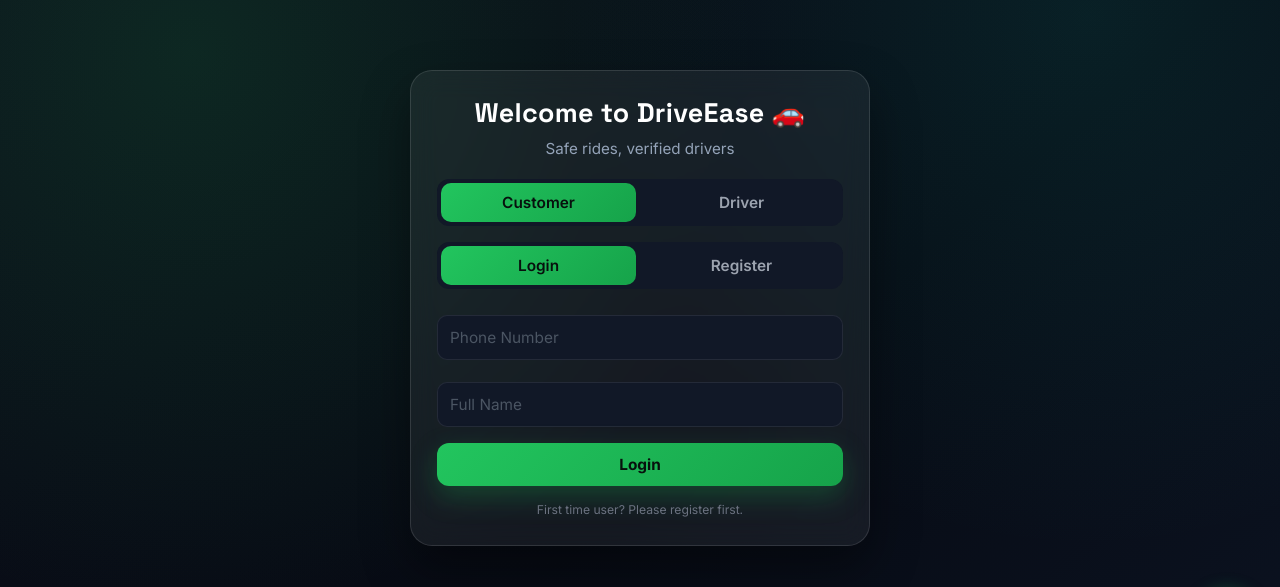
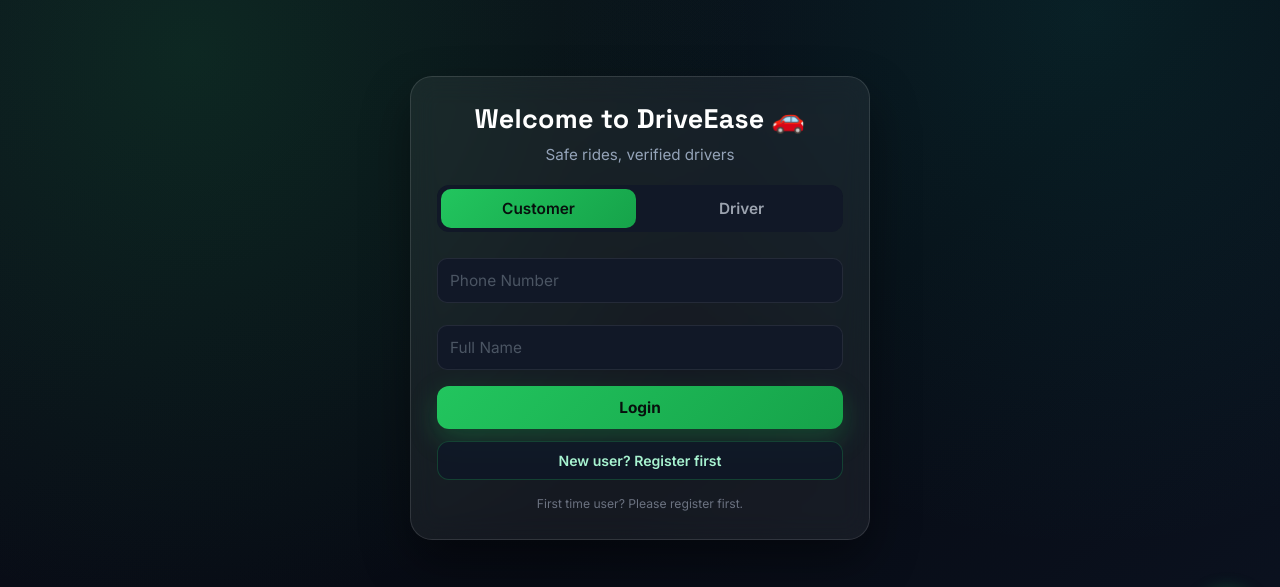
Before and after one commit to thimansh399-sys/DriveEase, a React (Create React App) app in the folder frontend/: page /login in a window 1280 px wide. Shown: the part 130-717 px from the top of the page. Built offline with nearby package versions, Linux system fonts and the light colour scheme; no server answers.

Commit message:
Move customer register action below login button

```diff
--- a/frontend/src/pages/Login.js
+++ b/frontend/src/pages/Login.js
@@ -161,33 +161,6 @@ function Login({ onLogin }) {
             </button>
           </div>
 
-          {canRegister && (
-            <div className="login-role-toggle" role="tablist" aria-label="Auth mode">
-              <button
-                type="button"
-                onClick={() => {
-                  setMode('login');
-                  setError('');
-                  setSuccess('');
-                }}
-                className={`login-role-btn ${mode === 'login' ? 'active' : ''}`}
-              >
-                Login
-              </button>
-              <button
-                type="button"
-                onClick={() => {
-                  setMode('register');
-                  setError('');
-                  setSuccess('');
-                }}
-                className={`login-role-btn ${mode === 'register' ? 'active' : ''}`}
-              >
-                Register
-              </button>
-            </div>
-          )}
-
           <form onSubmit={mode === 'register' ? handleRegister : handleLogin} className="login-modern-form">
             <input
               type="tel"
@@ -221,6 +194,20 @@ function Login({ onLogin }) {
             <button type="submit" className="login-modern-submit" disabled={loading}>
               {loading ? (mode === 'register' ? 'Registering...' : 'Logging in...') : (mode === 'register' ? 'Register' : 'Login')}
             </button>
+
+            {canRegister && (
+              <button
+                type="button"
+                className="login-secondary-action"
+                onClick={() => {
+                  setMode((prevMode) => (prevMode === 'login' ? 'register' : 'login'));
+                  setError('');
+                  setSuccess('');
+                }}
+              >
+                {mode === 'login' ? 'New user? Register first' : 'Already registered? Back to login'}
+              </button>
+            )}
           </form>
 
           <p className="login-modern-footer">
--- a/frontend/src/styles/Login.css
+++ b/frontend/src/styles/Login.css
@@ -122,6 +122,25 @@
   cursor: wait;
 }
 
+.login-secondary-action {
+  width: 100%;
+  border: 1px solid rgba(34, 197, 94, 0.24);
+  border-radius: 12px;
+  background: rgba(17, 24, 39, 0.88);
+  color: #a7f3d0;
+  font-weight: 600;
+  font-size: 0.88rem;
+  padding: 10px 12px;
+  cursor: pointer;
+  transition: border-color 0.2s ease, background-color 0.2s ease, color 0.2s ease;
+}
+
+.login-secondary-action:hover {
+  border-color: rgba(74, 222, 128, 0.55);
+  background: rgba(22, 32, 52, 0.95);
+  color: #d1fae5;
+}
+
 .login-modern-footer {
   margin: 14px 0 0;
   color: #6b7280;
```
